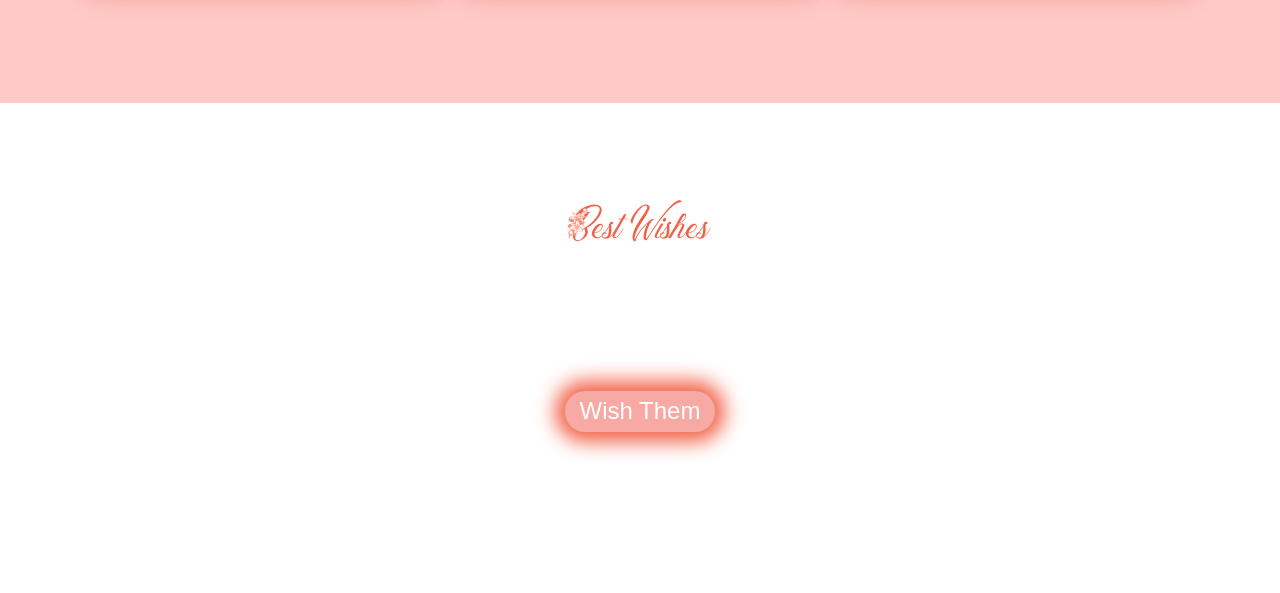
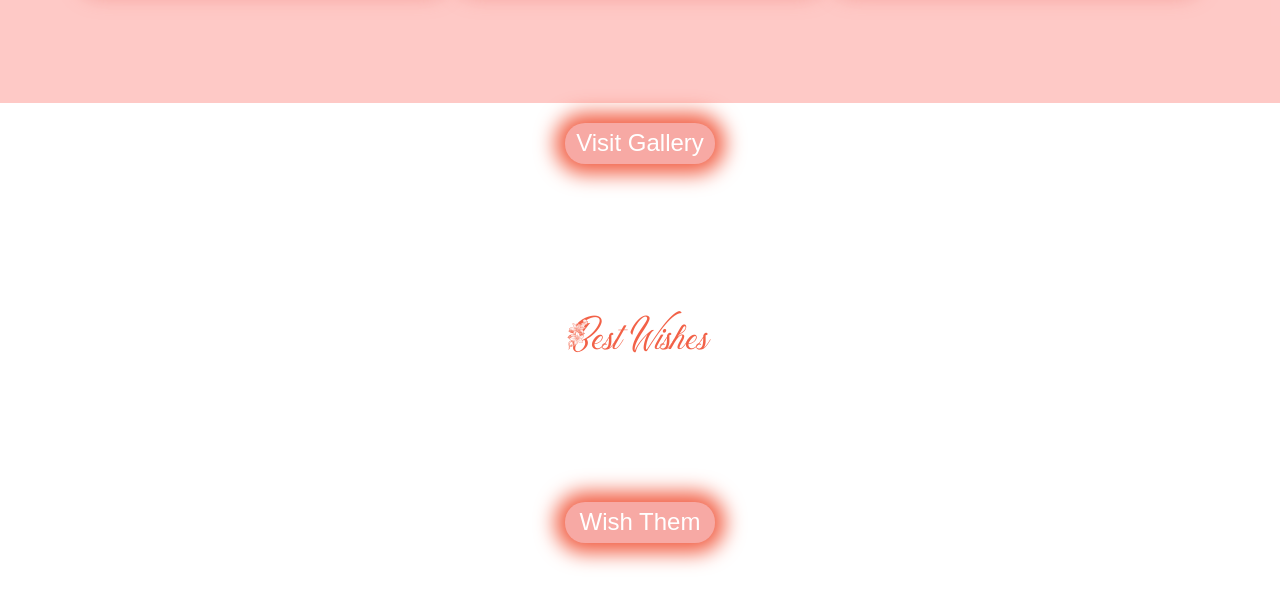
Before and after one commit to johnwedsjincy/johnwedsjincy, a plain HTML site: page Engagement/index.html in a window 1280 px wide. Shown: the part 4293-4886 px from the top of the page. Before the commit the page ends 4775 px from the top, so only its background shows below. Drawn offline with Linux system fonts and the light colour scheme; no server answers; files whose address does not match are found by name.

Commit message:
link to gallery added in engagement

```diff
--- a/Engagement/index.html
+++ b/Engagement/index.html
@@ -378,6 +378,16 @@
           </div>
         </div>
       </div>
+      <div style="margin: 20px;">
+
+      </div>
+      <a href="../wedding/gallery.html">
+        <div class="container">
+          <div class="col-md-auto wish">
+            <div class="wishbutton">Visit Gallery</div>
+          </div>
+        </div>
+      </a>
       <div class="ww-section">
         <div class="container">
           <h2 class="h1 text-center pb-3 ww-title colorforh1 flowerfont" data-aos="zoom-in-down"
```
